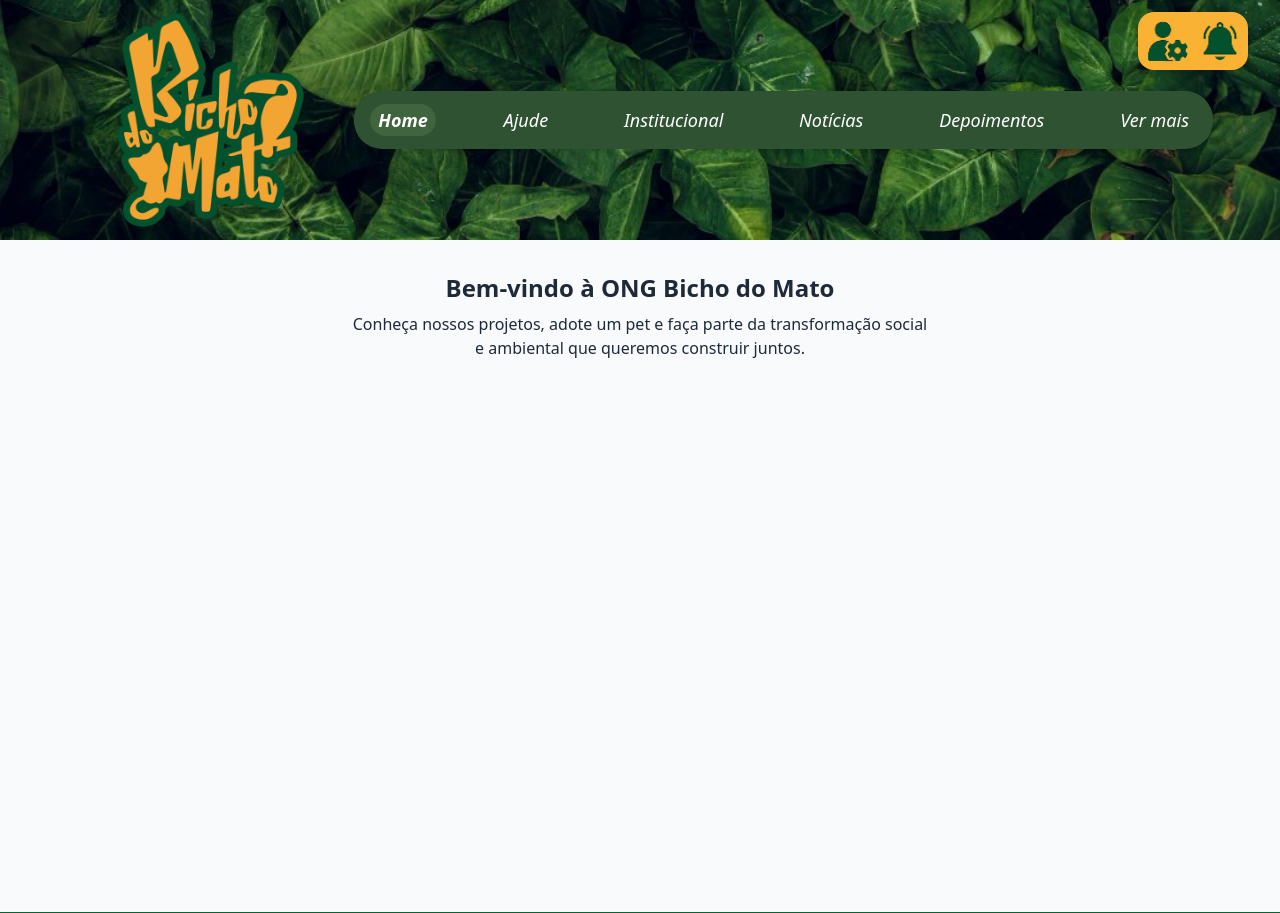
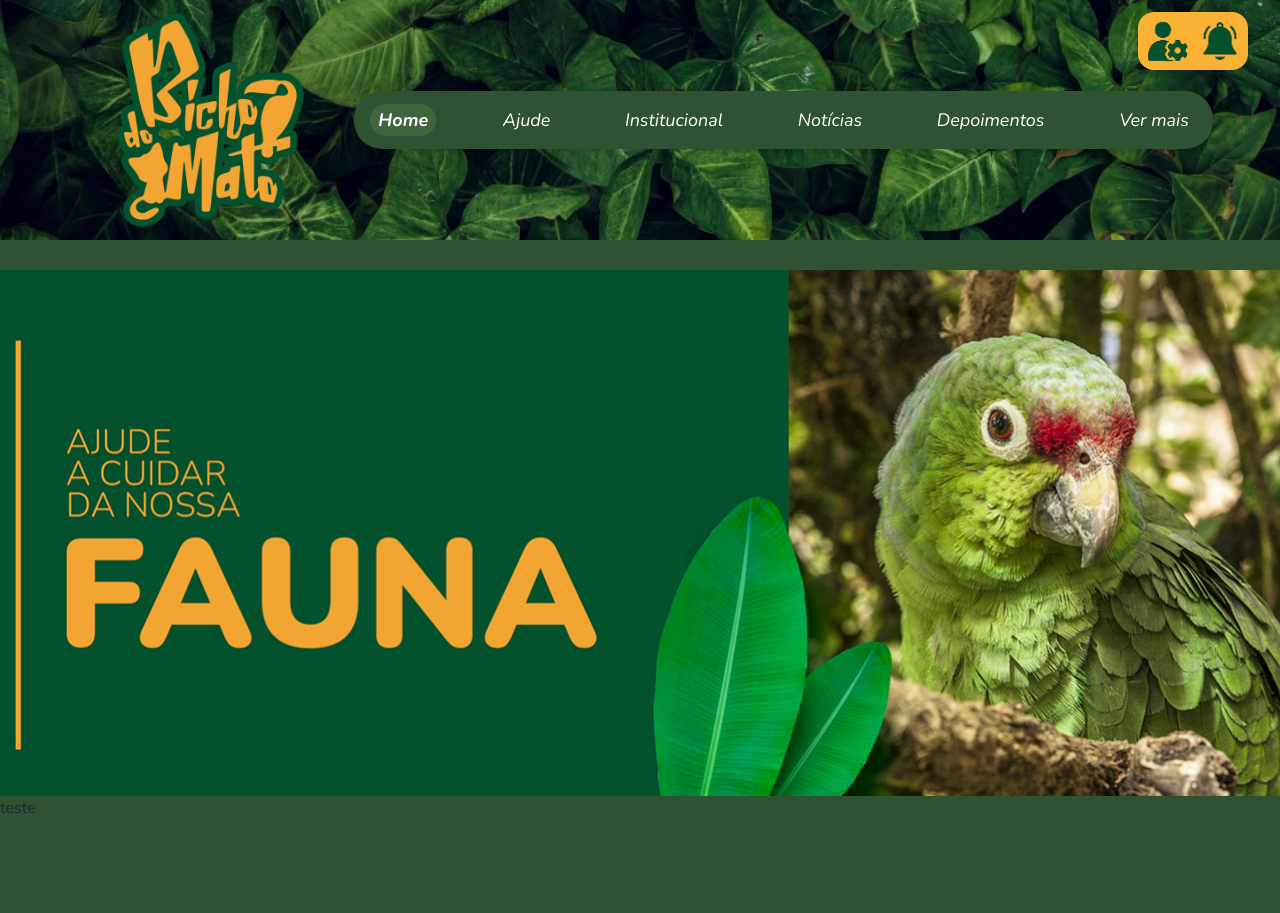
Before and after one commit to carloseduardorocha/bicho-do-mato-qaops, a Laravel app: page / in a window 1280 px wide. Shown: the top 913 px of the page. Run offline with Laravel 12, Linux system fonts and the light colour scheme; style sheets or scripts are compiled from the project's sources.

Commit message:
banners home ok

```diff
--- a/resources/css/app.css
+++ b/resources/css/app.css
@@ -9,7 +9,7 @@
 
 @theme inline {
   --font-sans:
-    Instrument Sans, ui-sans-serif, system-ui, sans-serif, 'Apple Color Emoji',
+    'Nunito', ui-sans-serif, system-ui, sans-serif, 'Apple Color Emoji',
     'Segoe UI Emoji', 'Segoe UI Symbol', 'Noto Color Emoji';
 
   --radius-lg: var(--radius);
@@ -82,14 +82,14 @@
   body,
   html {
     --font-sans:
-      'Instrument Sans', ui-sans-serif, system-ui, sans-serif,
+      'Nunito', ui-sans-serif, system-ui, sans-serif,
       'Apple Color Emoji', 'Segoe UI Emoji', 'Segoe UI Symbol',
       'Noto Color Emoji';
   }
 }
 
 :root {
-  --background: hsl(0 0% 100%);
+  --background: #2F5233;
   --foreground: hsl(0 0% 3.9%);
   --card: hsl(0 0% 100%);
   --card-foreground: hsl(0 0% 3.9%);
@@ -127,7 +127,7 @@
 }
 
 .dark {
-  --background: hsl(0 0% 3.9%);
+  --background: #2F5233;
   --foreground: hsl(0 0% 98%);
   --card: hsl(0 0% 3.9%);
   --card-foreground: hsl(0 0% 98%);
@@ -185,3 +185,10 @@
     @apply bg-background text-foreground;
   }
 }
+
+@layer base {
+  html, body {
+    background-color: #2F5233 !important;
+    /* Garante que o fundo sempre será essa cor */
+  }
+}
--- a/resources/js/blade-vue.ts
+++ b/resources/js/blade-vue.ts
@@ -1,13 +1,25 @@
 import { createApp } from 'vue';
+import BannerHome from './components/BannerHome.vue';
 import BottomNavBar from './components/BottomNavBar.vue';
 import NavBar from './components/NavBar.vue';
+import NewsHome from './components/NewsHome.vue';
 
 const bottomNavEl = document.getElementById('bottom-navbar-vue');
 if (bottomNavEl) {
-  createApp(BottomNavBar).mount(bottomNavEl);
+    createApp(BottomNavBar).mount(bottomNavEl);
 }
 
 const navbar = document.getElementById('navbar');
 if (navbar) {
-  createApp(NavBar).mount(navbar);
+    createApp(NavBar).mount(navbar);
 }
+
+const bannerHomeEl = document.getElementById('banner-home');
+if (bannerHomeEl) {
+    createApp(BannerHome).mount(bannerHomeEl);
+}
+
+const newsHome = document.getElementById('news-home');
+if (newsHome) {
+    createApp(NewsHome).mount(newsHome);
+}
--- /dev/null
+++ b/resources/js/components/BannerHome.vue
@@ -0,0 +1,5 @@
+<template>
+    <div class="banner-home w-full h-[526px] mt-[30px] bg-cover bg-center bg-no-repeat"
+        style="background-image: url('/images/banner_img.jpg');">
+    </div>
+</template>
--- /dev/null
+++ b/resources/js/components/NewsHome.vue
@@ -0,0 +1,3 @@
+<template>
+    <h1>teste</h1>
+</template>
--- a/resources/views/home.blade.php
+++ b/resources/views/home.blade.php
@@ -3,10 +3,9 @@
 @section('title', 'Página Inicial')
 
 @section('content')
-<section class="text-center py-8">
-  <h2 class="text-2xl font-semibold">Bem-vindo à ONG Bicho do Mato</h2>
-  <p class="max-w-xl mx-auto mt-2">Conheça nossos projetos, adote um pet e faça parte da transformação social e ambiental que queremos construir juntos.</p>
-</section>
+<div id="banner-home"></div>
+<div id="news-home"></div>
+
 @endsection
 
 @vite('resources/js/blade-vue.ts')
--- a/resources/views/layouts/app.blade.php
+++ b/resources/views/layouts/app.blade.php
@@ -10,6 +10,12 @@
 
   {{-- Ícone favicon (opcional) --}}
   <link rel="icon" href="{{ asset('favicon.ico') }}">
+
+  <!-- Fonte Nunito -->
+  <link rel="preconnect" href="https://fonts.googleapis.com">
+  <link rel="preconnect" href="https://fonts.gstatic.com" crossorigin>
+  <link href="https://fonts.googleapis.com/css2?family=Nunito:ital,wght@0,200..1000;1,200..1000&display=swap" rel="stylesheet">
+
 </head>
 <body class="bg-gray-50 text-gray-800 font-sans leading-normal">
 
```
Also changed, not shown: public/images/banner_img.jpg (added), 4 other files.
